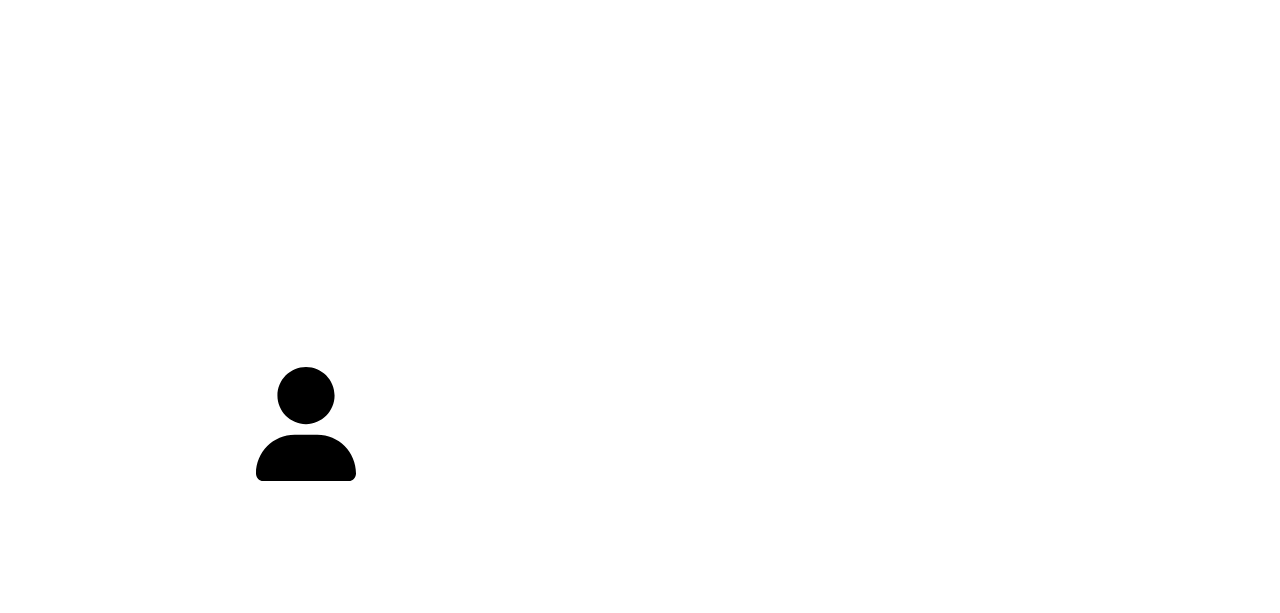
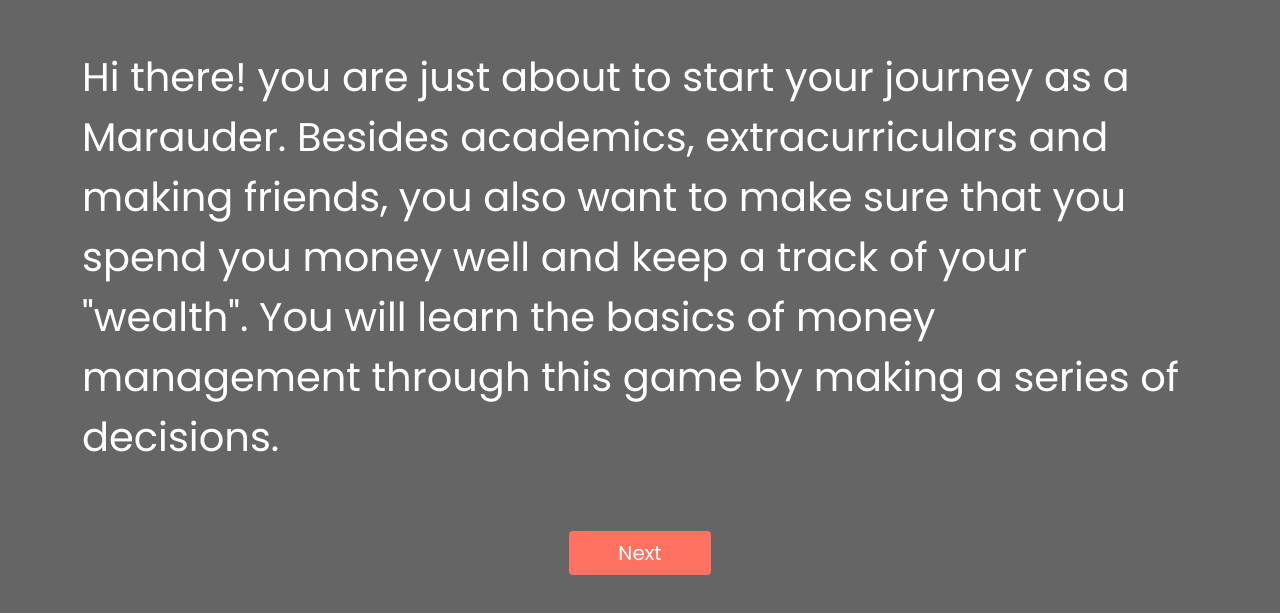
Before and after one commit to sharmb9/Capstone-MacMoney, a React (Create React App) app: page /intro in a window 1280 px wide. Shown: the part 113-726 px from the top of the page. Built offline with nearby package versions, Linux system fonts and the light colour scheme.

Commit message:
added intro component; added router

```diff
--- a/package.json
+++ b/package.json
@@ -8,6 +8,7 @@
     "@testing-library/user-event": "^13.5.0",
     "react": "^17.0.2",
     "react-dom": "^17.0.2",
+    "react-router-dom": "^5.3.0",
     "react-scripts": "5.0.0",
     "web-vitals": "^2.1.3"
   },
--- a/src/App.css
+++ b/src/App.css
@@ -47,6 +47,11 @@ a
   height: 100px;
 }
 
+.intro
+{
+  padding-top: 10rem;
+}
+
 @media (max-width: 576px)
 {
 }
--- a/src/App.js
+++ b/src/App.js
@@ -3,16 +3,22 @@ import PopUpButton from './components/PopUpButton';
 import PopUp from './components/PopUp';
 import Home from './components/Home';
 import Npc from './components/Npc';
+import Intro from './components/Intro';
+import {BrowserRouter, Route, Switch} from 'react-router-dom';
 
-const App = () => {
+function App(){
   return (
-    <div className="App">
-      <Npc target="#hint"/>
-      <PopUp id="hint">
-        This is a hint.
-      </PopUp>
-    </div>
-  );
+    <BrowserRouter>
+      <Switch>
+        <Route path="/" exact>
+          <Home/>
+        </Route>
+        <Route path="/intro">
+          <Intro/>
+        </Route>
+      </Switch>
+    </BrowserRouter>
+  )
 }
 
 export default App;
--- a/src/components/Home.jsx
+++ b/src/components/Home.jsx
@@ -1,4 +1,5 @@
 import React from 'react';
+import {Link} from 'react-router-dom';
 
 class Home extends React.Component {
 
@@ -20,7 +21,7 @@ class Home extends React.Component {
               MacMoney
             </div>
             <div>
-              <a className="btn bg-color-orange text-white fs-5 px-5">Play</a>
+              <Link className="btn bg-color-orange text-white fs-5 px-5" to="/intro">Play</Link>
             </div>
           </div>
         </div>
--- /dev/null
+++ b/src/components/Intro.jsx
@@ -0,0 +1,25 @@
+import React from 'react';
+import {Link} from 'react-router-dom';
+
+class Intro extends React.Component {
+
+  render() {
+    return (
+      <div className="vh-100 bg-color-grey">
+        <div className="container intro">
+          <p className="fs-1 text-white">
+            Hi there! you are just about to start your journey as a Marauder.
+            Besides academics, extracurriculars and making friends,
+            you also want to make sure that you spend you money well and keep a track of your "wealth".
+            You will learn the basics of money management through this game by making a series of decisions.
+          </p>
+          <div className="d-flex justify-content-center">
+            <Link class="btn bg-color-orange text-white fs-5 px-5 mt-5">Next</Link>
+          </div>
+        </div>
+      </div>
+    )
+  }
+}
+
+export default Intro;
--- a/src/index.js
+++ b/src/index.js
@@ -2,7 +2,6 @@ import React from 'react';
 import ReactDOM from 'react-dom';
 import './index.css';
 import App from './App';
-
 
 ReactDOM.render(
   <React.StrictMode>
```
Also changed, not shown: 1 other file (tests, documents, lock files or other folders).
